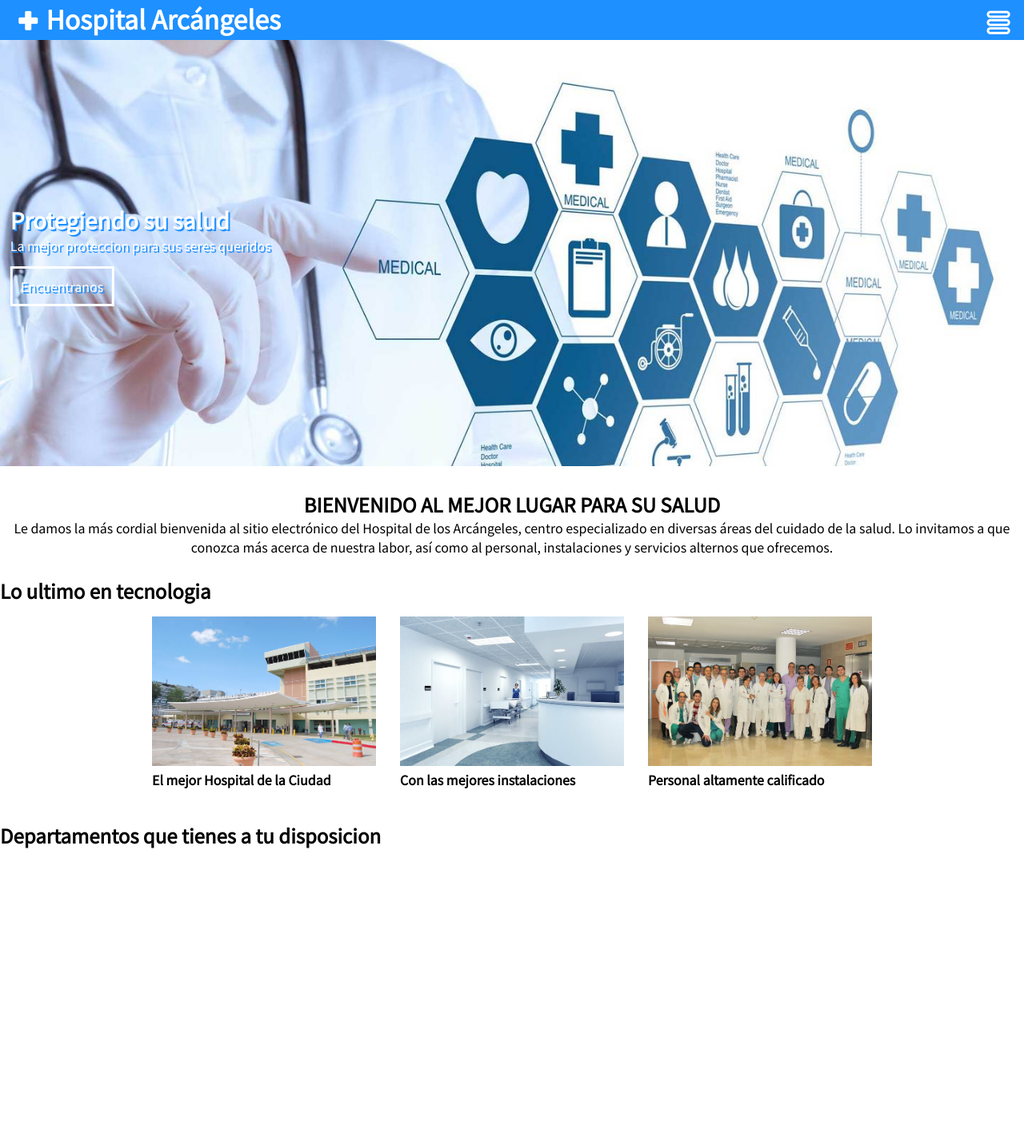
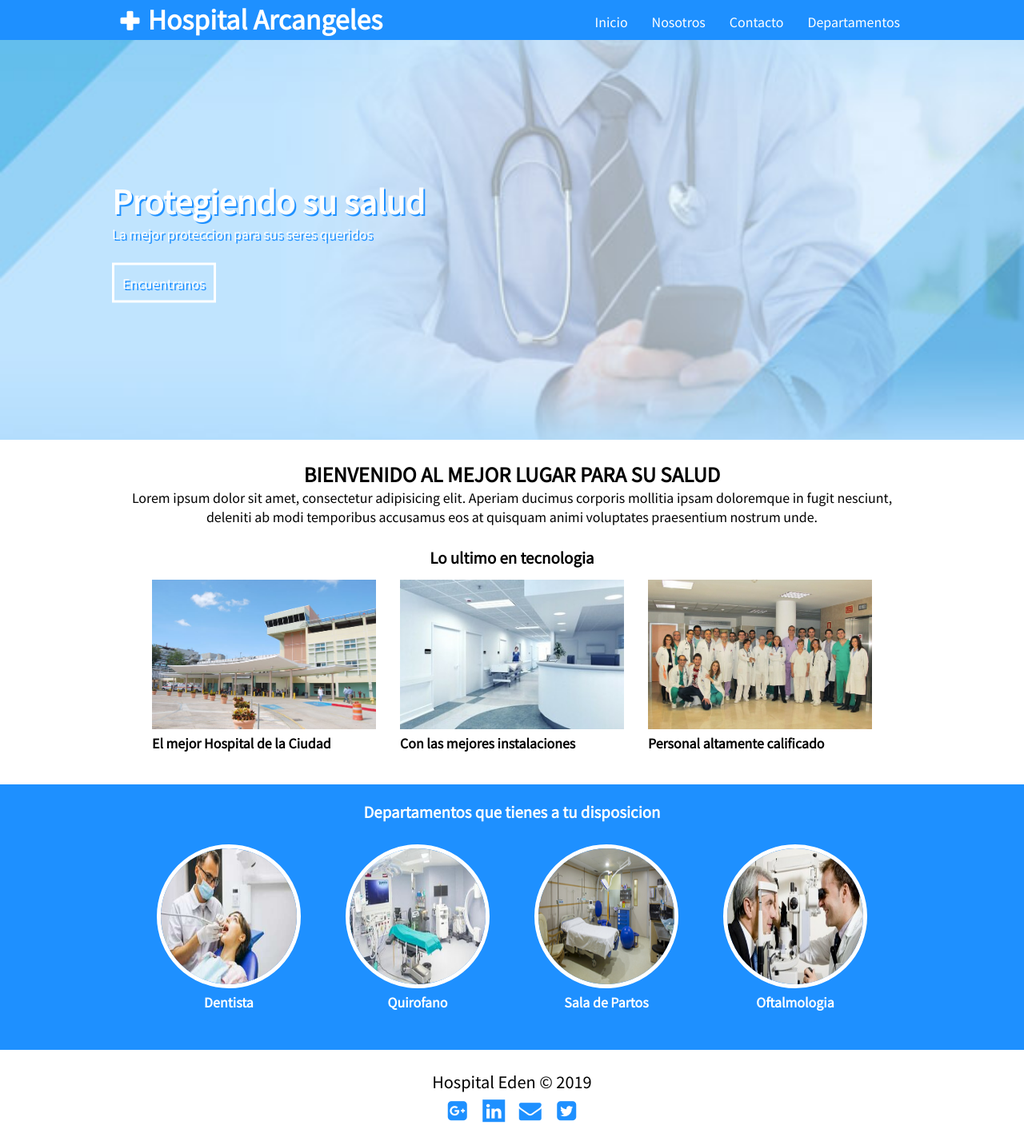
Before and after one commit to AL154131/HospitalArcangeles, a PHP site: page / in a window 1280 px wide. Shown: the whole page at 80% size. Before the commit the page ends 1061 px from the top, so only its background shows below. Run offline with PHP 8.4, Linux system fonts and the light colour scheme.

Commit message:
Carlos huevon

```diff
--- a/Estilos/Banner.css
+++ b/Estilos/Banner.css
@@ -35,3 +35,25 @@
 #banner a:hover{
     background: rgba(30, 144, 255, 0.7)
 }
+
+@media (min-width: 480px){
+    #banner h2{
+        font-size: 40px;
+    }
+
+    #banner a{
+        margin-top: 25px;
+    }
+
+}
+
+@media (min-width: 768px){
+    #banner{
+        height: 500px;
+        overflow: hidden
+    }
+    #banner img{
+        height: auto;
+        margin-top: -50px;
+    }
+}
--- /dev/null
+++ b/Estilos/Departamentos.css
@@ -0,0 +1,22 @@
+#departamento{
+    background: dodgerblue;
+    color: #fff;
+    text-align: center;
+    padding: 20px;
+}
+#departamento .contenedor{
+    display: flex;
+    flex-wrap: wrap;
+    justify-content: center;
+}
+
+.dep-info{
+    margin: 28px;
+}
+
+.dep-info img{
+    width: 180px;
+    height: 180px;
+    border-radius: 50%;
+    border: 5px solid #fff;
+}
--- a/Estilos/Estilos.css
+++ b/Estilos/Estilos.css
@@ -2,6 +2,7 @@
 @import url('Menu.css');
 @import url('Banner.css');
 @import url('blog.css');
+@import url('Departamentos.css');
 
 *{
     margin: 0;
@@ -45,4 +46,33 @@ section{
 
 #Bienvenidos {
     text-align: center;
+    justify-content: center
 }
+
+footer .contenedor{
+    display: flex;
+    flex-wrap: wrap;
+    justify-content: center;
+    padding-bottom: 25px;
+}
+
+.copy {
+    font-size: 20px;
+}
+
+.sociales{
+    width: 100%;
+    text-align: center;
+    font-size: 28px;
+}
+
+.sociales a{
+    color: dodgerblue;
+    text-decoration: none;
+}
+
+@media (min-width:1024px){
+    .contenedor{
+        width: 1000px;
+    }
+}
--- a/Estilos/Menu.css
+++ b/Estilos/Menu.css
@@ -36,3 +36,21 @@ header label{
 #menu-bar:checked ~ .menu{
     transform: translateX(0%);
 }
+
+@media (min-width:1024px){
+    .menu{
+        position: static;
+        width: auto;
+        height: auto;
+        transform: translateX(0%);
+        float: right;
+        display: flex;
+    }
+    .menu a{
+        border: none;
+    }
+
+    header label {
+        display: none;
+    }
+}
--- a/Estilos/blog.css
+++ b/Estilos/blog.css
@@ -1,5 +1,6 @@
-#blog h1{
+#blog h3{
     text-align: center;
+    padding-top: 25px;
 }
 
 #blog .contenedor{
--- a/Estilos/fontello.css
+++ b/Estilos/fontello.css
@@ -1,11 +1,11 @@
 @font-face {
   font-family: 'fontello';
-  src: url('../font/fontello.eot?2321319');
-  src: url('../font/fontello.eot?2321319#iefix') format('embedded-opentype'),
-       url('../font/fontello.woff2?2321319') format('woff2'),
-       url('../font/fontello.woff?2321319') format('woff'),
-       url('../font/fontello.ttf?2321319') format('truetype'),
-       url('../font/fontello.svg?2321319#fontello') format('svg');
+  src: url('../font/fontello.eot?95969946');
+  src: url('../font/fontello.eot?95969946#iefix') format('embedded-opentype'),
+       url('../font/fontello.woff2?95969946') format('woff2'),
+       url('../font/fontello.woff?95969946') format('woff'),
+       url('../font/fontello.ttf?95969946') format('truetype'),
+       url('../font/fontello.svg?95969946#fontello') format('svg');
   font-weight: normal;
   font-style: normal;
 }
@@ -15,7 +15,7 @@
 @media screen and (-webkit-min-device-pixel-ratio:0) {
   @font-face {
     font-family: 'fontello';
-    src: url('../font/fontello.svg?2321319#fontello') format('svg');
+    src: url('../font/fontello.svg?95969946#fontello') format('svg');
   }
 }
 */
@@ -55,7 +55,11 @@
   /* text-shadow: 1px 1px 1px rgba(127, 127, 127, 0.3); */
 }
 
+.icon-linkedin-1:before { content: '\e800'; } /* '' */
 .icon-menu-outline:before { content: '\e803'; } /* '' */
 .icon-hospital:before { content: '\e821'; } /* '' */
+.icon-gplus-squared:before { content: '\f0d4'; } /* '' */
+.icon-mail-alt:before { content: '\f0e0'; } /* '' */
 .icon-facebook-official:before { content: '\f230'; } /* '' */
 .icon-twitter-squared:before { content: '\f304'; } /* '' */
+.icon-linkedin:before { content: '\f318'; } /* '' */
--- a/index.html
+++ b/index.html
@@ -9,7 +9,7 @@
 <body>
     <header>
         <div class="contenedor">
-            <h1 class="icon-hospital">Hospital Arcángeles</h1>
+            <h1 class="icon-hospital">Hospital Arcangeles</h1>
             <input type="checkbox" id="menu-bar">
             <label class="icon-menu-outline" for="menu-bar"></label>
             <nav class="menu">
@@ -32,13 +32,15 @@
         </section>
     </main>
 
-    <section id="Bienvenidos">
+    <section class="contenedor">
+        <div id="Bienvenidos">
         <h2>BIENVENIDO AL MEJOR LUGAR PARA SU SALUD</h2>
-        <p>Le damos  la más cordial bienvenida al sitio electrónico del Hospital de los Arcángeles, centro especializado en diversas áreas del cuidado de la salud.  Lo invitamos a que conozca más acerca de nuestra labor, así como al personal, instalaciones y servicios alternos que ofrecemos.</p>
+        <p> Lorem ipsum dolor sit amet, consectetur adipisicing elit. Aperiam ducimus corporis mollitia ipsam doloremque in fugit nesciunt, deleniti ab modi temporibus accusamus eos at quisquam animi voluptates praesentium nostrum unde.</p>
+        </div>
     </section>
 
     <section id="blog">
-       <h1>Lo ultimo en tecnologia</h1>
+       <h3>Lo ultimo en tecnologia</h3>
         <div class="contenedor">
             <article>
                 <img src="Imagenes/Hospital.jpg" alt="">
@@ -55,28 +57,40 @@
         </div>
     </section>
 
-    <section id="departamentos">
-        <h1>Departamentos que tienes a tu disposicion</h1>
+    <section id="departamento">
+        <h3>Departamentos que tienes a tu disposicion</h3>
         <div class="contenedor">
            <div class="dep-info">
-               <img src="" alt="">
-               <h4></h4>
+               <img src="Imagenes/dentista.jpg" alt="">
+               <h4>Dentista</h4>
            </div>
            <div class="dep-info">
-               <img src="" alt="">
-               <h4></h4>
+               <img src="Imagenes/Quirofano.jpg" alt="">
+               <h4>Quirofano</h4>
            </div>
            <div class="dep-info">
-               <img src="" alt="">
-               <h4></h4>
+               <img src="Imagenes/Partos.jpg" alt="">
+               <h4>Sala de Partos</h4>
            </div>
            <div class="dep-info">
-               <img src="" alt="">
-               <h4></h4>
+               <img src="Imagenes/Ofta.jpg" alt="">
+               <h4>Oftalmologia</h4>
            </div>
 
         </div>
     </section>
 
+    <footer>
+        <div class="contenedor">
+            <p class="copy">Hospital Eden &copy; 2019</p>
+            <div class="sociales">
+                <a class="icon-gplus-squared" chref=""></a>
+                <a class="icon-linkedin-1"href=""></a>
+                <a class="icon-mail-alt" href=""></a>
+                <a class="icon-twitter-squared" href=""></a>
+            </div>
+        </div>
+    </footer>
+
 </body>
 </html>
```
Also changed, not shown: Imagenes/Banner.jpg, Imagenes/Ofta.jpg (added), Imagenes/Partos.jpg, Imagenes/Quirofano.jpg, Imagenes/Salas.jpg, Imagenes/dentista.jpg, font/fontello.ttf, font/fontello.woff, font/fontello.woff2, 2 other files.
